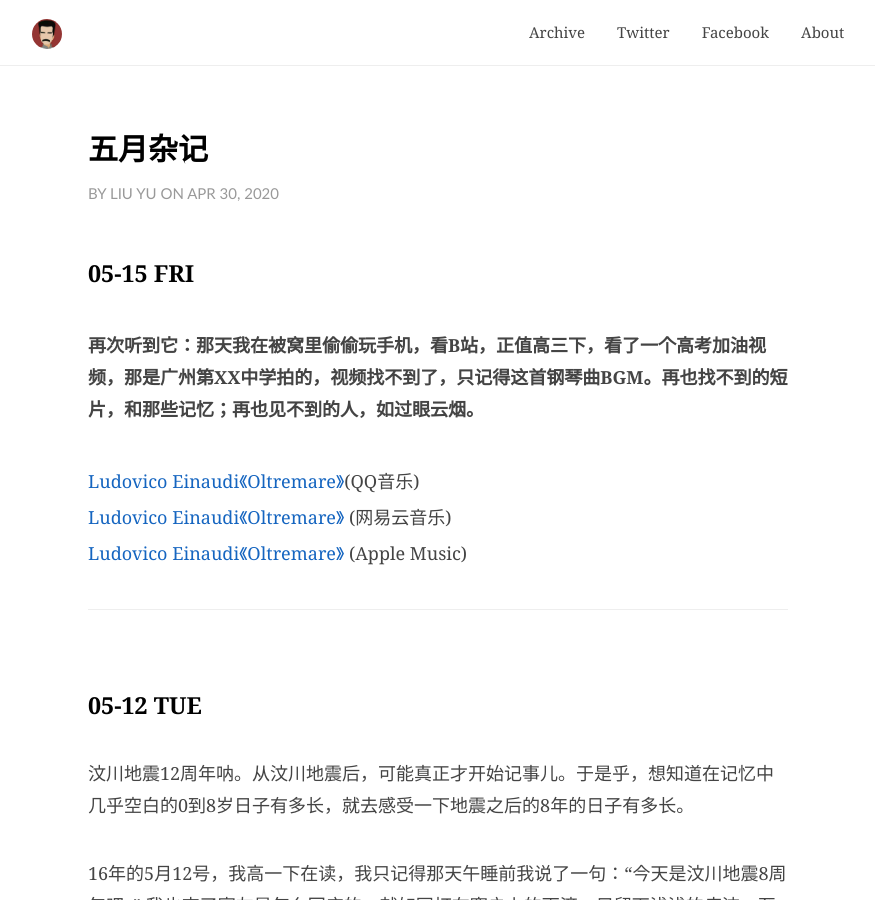
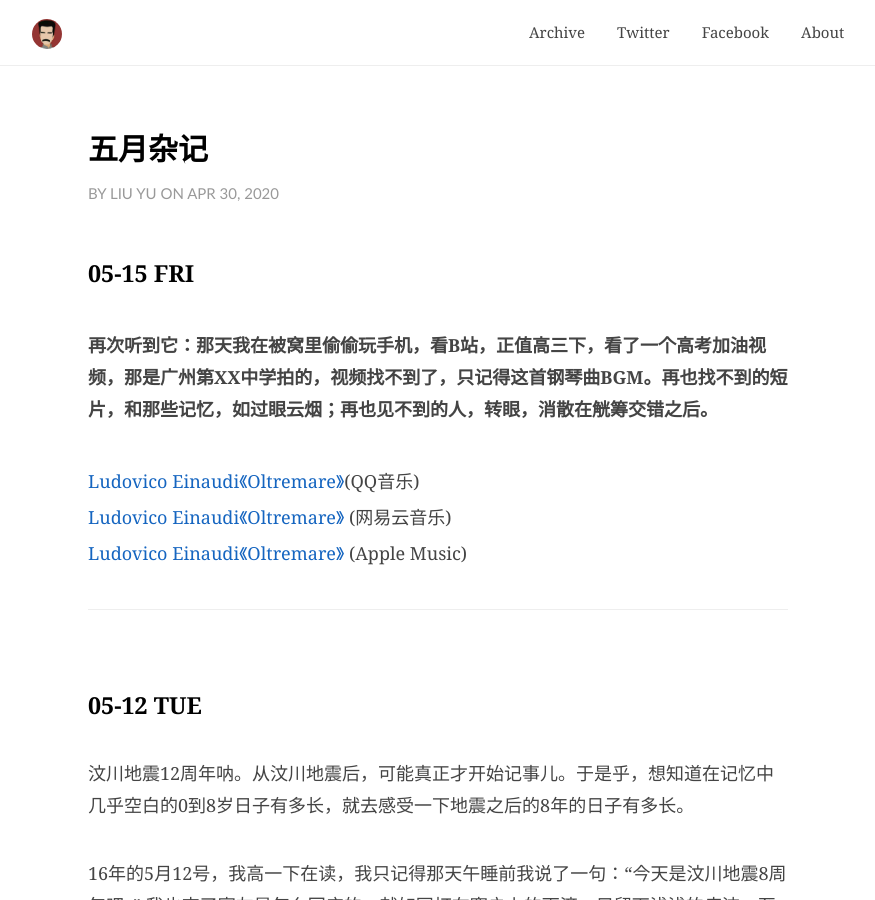
Before and after one commit to JaydenYL/JaydenYL.github.io, a Jekyll site: the page built from _posts/2020-04-26-日记.md, in a window 1280 px wide and 900 px high. Shown: the whole window, without its empty margins (202-1077 px from the left). Built offline with Jekyll 4.4.1, drawn with Linux system fonts in a browser that asks for light colours; comment, search, counter and statistics services are not loaded.

Commit message:
Update 2020-04-26-日记.md

```diff
--- a/_posts/2020-04-26-日记.md
+++ b/_posts/2020-04-26-日记.md
@@ -17,7 +17,7 @@ catalog: true
 
 <br>
 
-**再次听到它：那天我在被窝里偷偷玩手机，看B站，正值高三下，看了一个高考加油视频，那是广州第XX中学拍的，视频找不到了，只记得这首钢琴曲BGM。再也找不到的短片，和那些记忆；再也见不到的人，如过眼云烟。**
+**再次听到它：那天我在被窝里偷偷玩手机，看B站，正值高三下，看了一个高考加油视频，那是广州第XX中学拍的，视频找不到了，只记得这首钢琴曲BGM。再也找不到的短片，和那些记忆，如过眼云烟；再也见不到的人，转眼，消散在觥筹交错之后。**
 
 <br>
 
```
